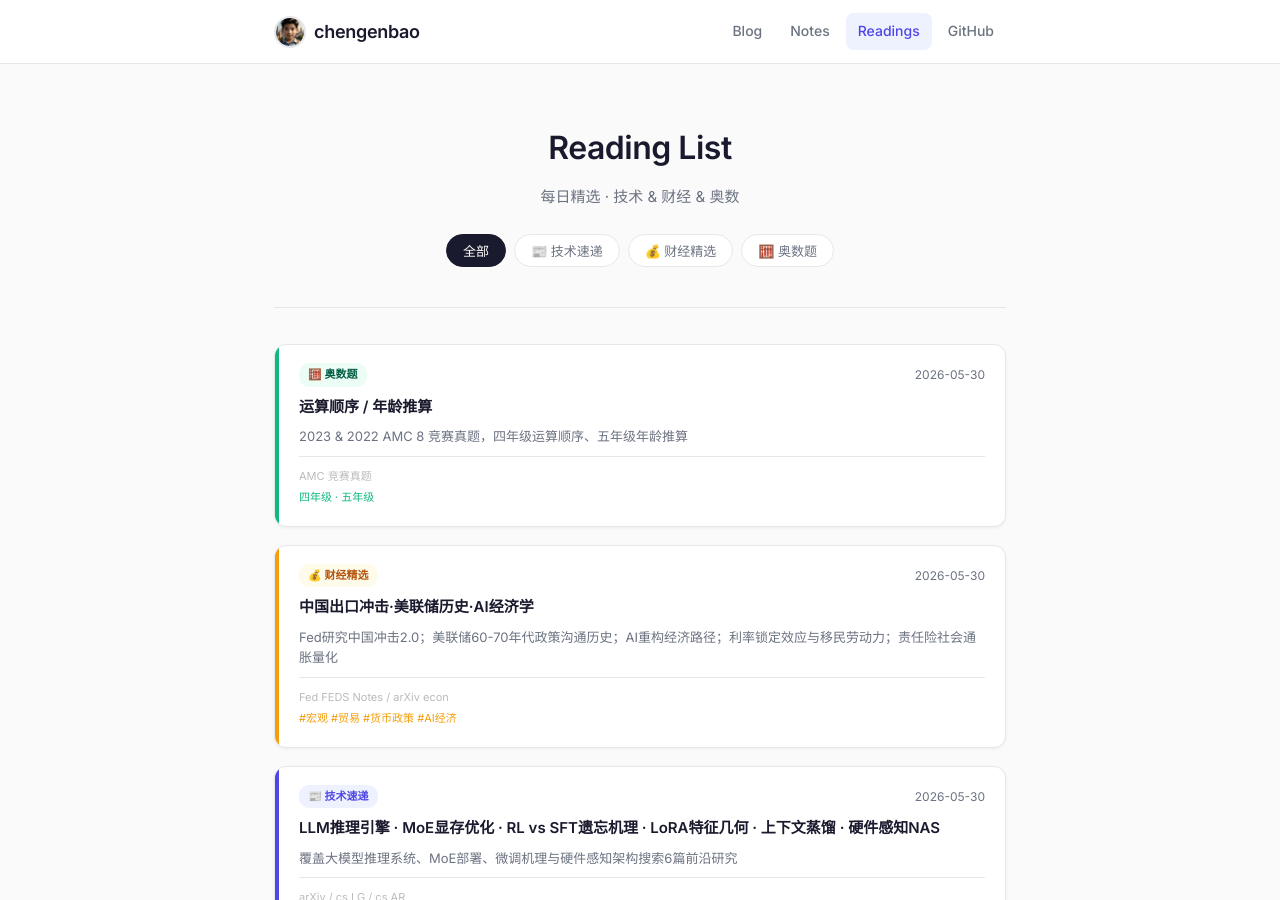
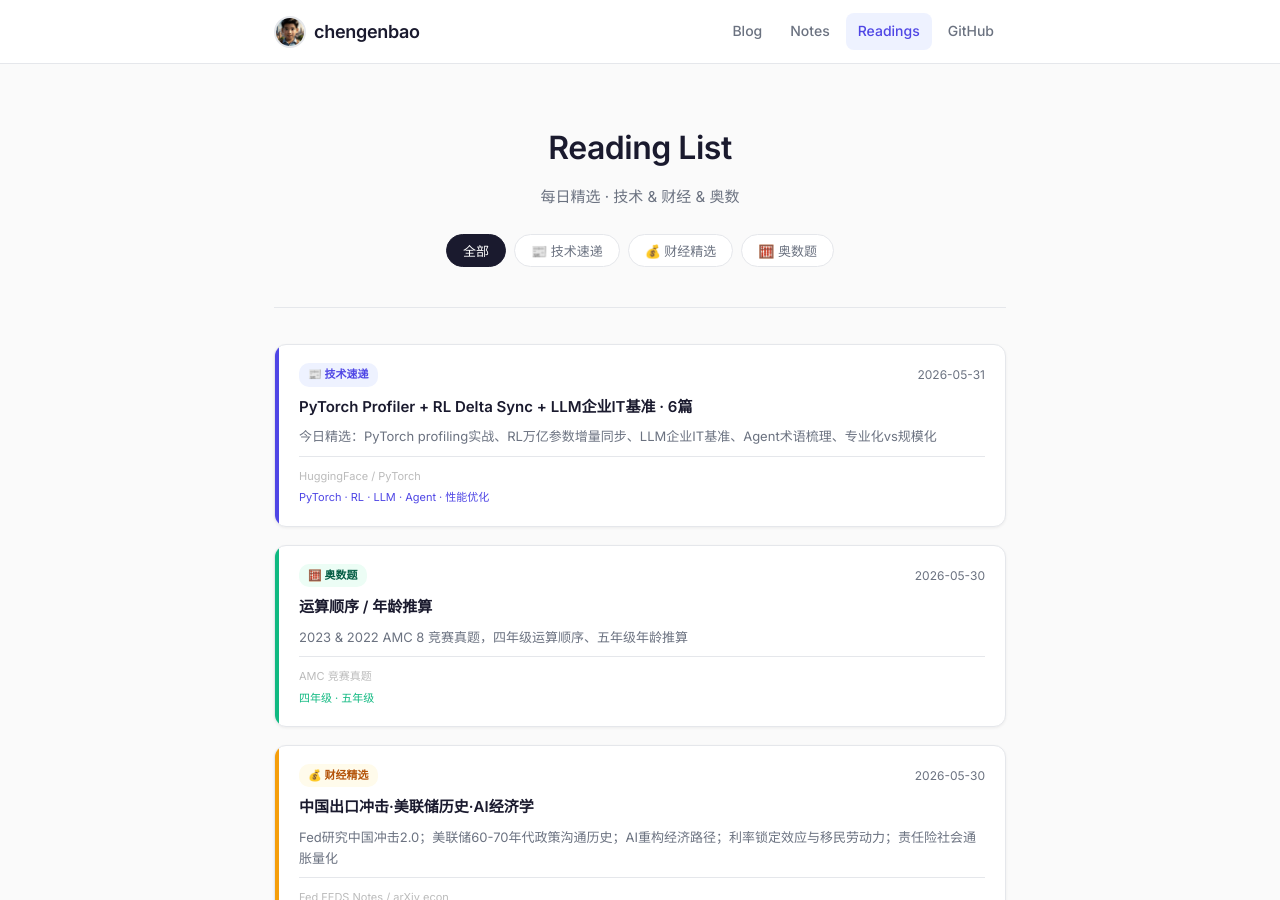
Before and after one commit to chengenbao/chengenbao.github.io, a Jekyll site: the page built from reading-list/index.md, in a window 1280 px wide and 900 px high. Built offline with Jekyll 4.4.1, drawn with Linux system fonts in a browser that asks for light colours.

Commit message:
add tech card 2026-05-31

```diff
--- a/reading-list/index.md
+++ b/reading-list/index.md
@@ -18,6 +18,21 @@ permalink: /reading-list/
   </div>
 
   <div class="rl-grid">
+<a class="rl-card tech" href="/reading-list/2026-05-31-tech-daily/">
+  <div class="rl-accent"></div>
+  <div class="rl-body">
+    <div class="rl-top">
+      <span class="rl-badge tech">📰 技术速递</span>
+      <time>2026-05-31</time>
+    </div>
+    <h2>PyTorch Profiler + RL Delta Sync + LLM企业IT基准 · 6篇</h2>
+    <p>今日精选：PyTorch profiling实战、RL万亿参数增量同步、LLM企业IT基准、Agent术语梳理、专业化vs规模化</p>
+    <div class="rl-meta">
+      <span class="rl-source">HuggingFace / PyTorch</span>
+      <span class="rl-tags">PyTorch · RL · LLM · Agent · 性能优化</span>
+    </div>
+  </div>
+</a>
 <a class="rl-card math" href="/reading-list/2026-05-30-math/"><div class="rl-accent"></div><div class="rl-body"><div class="rl-top"><span class="rl-badge math">🧮 奥数题</span><time>2026-05-30</time></div><h2>运算顺序 / 年龄推算</h2><p>2023 & 2022 AMC 8 竞赛真题，四年级运算顺序、五年级年龄推算</p><div class="rl-meta"><span class="rl-source">AMC 竞赛真题</span><span class="rl-tags">四年级 · 五年级</span></div></div></a>
 <a class="rl-card finance" href="/reading-list/2026-05-30-finance-daily/">
   <div class="rl-accent"></div>
```
